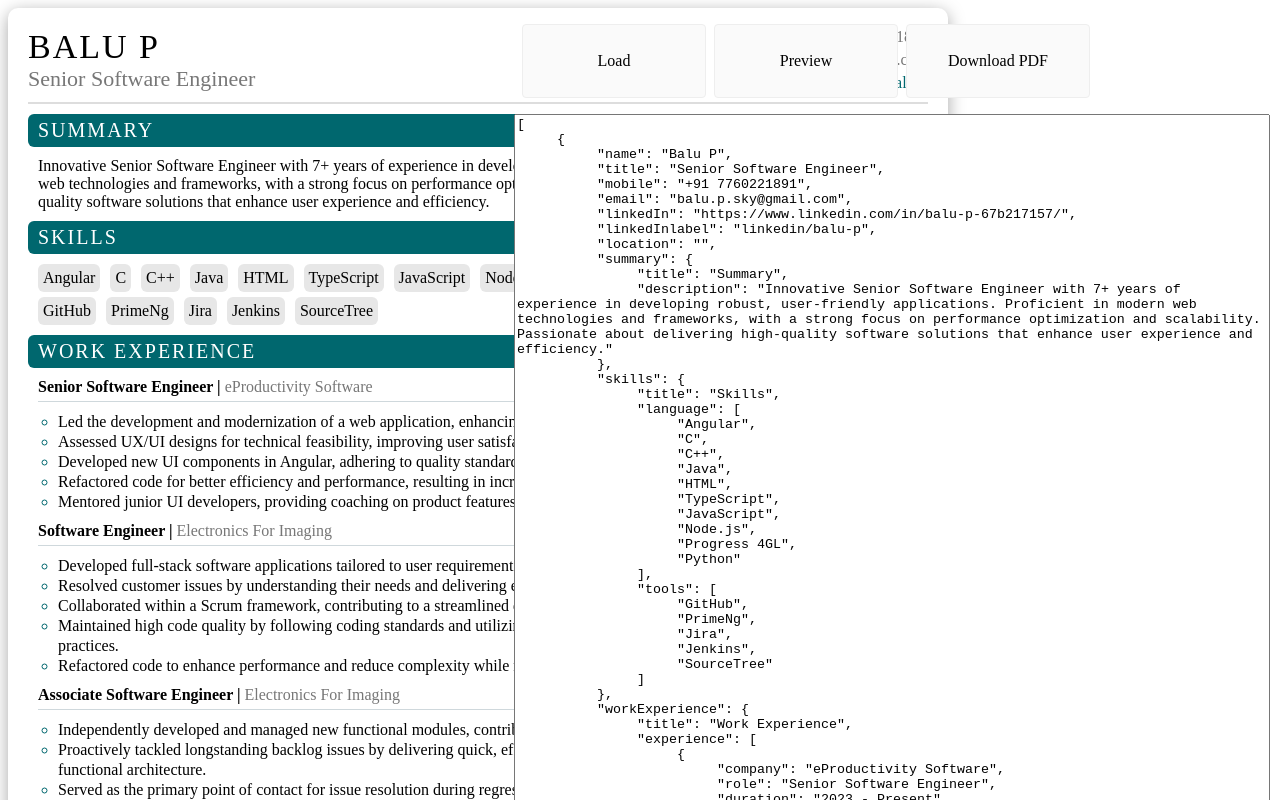
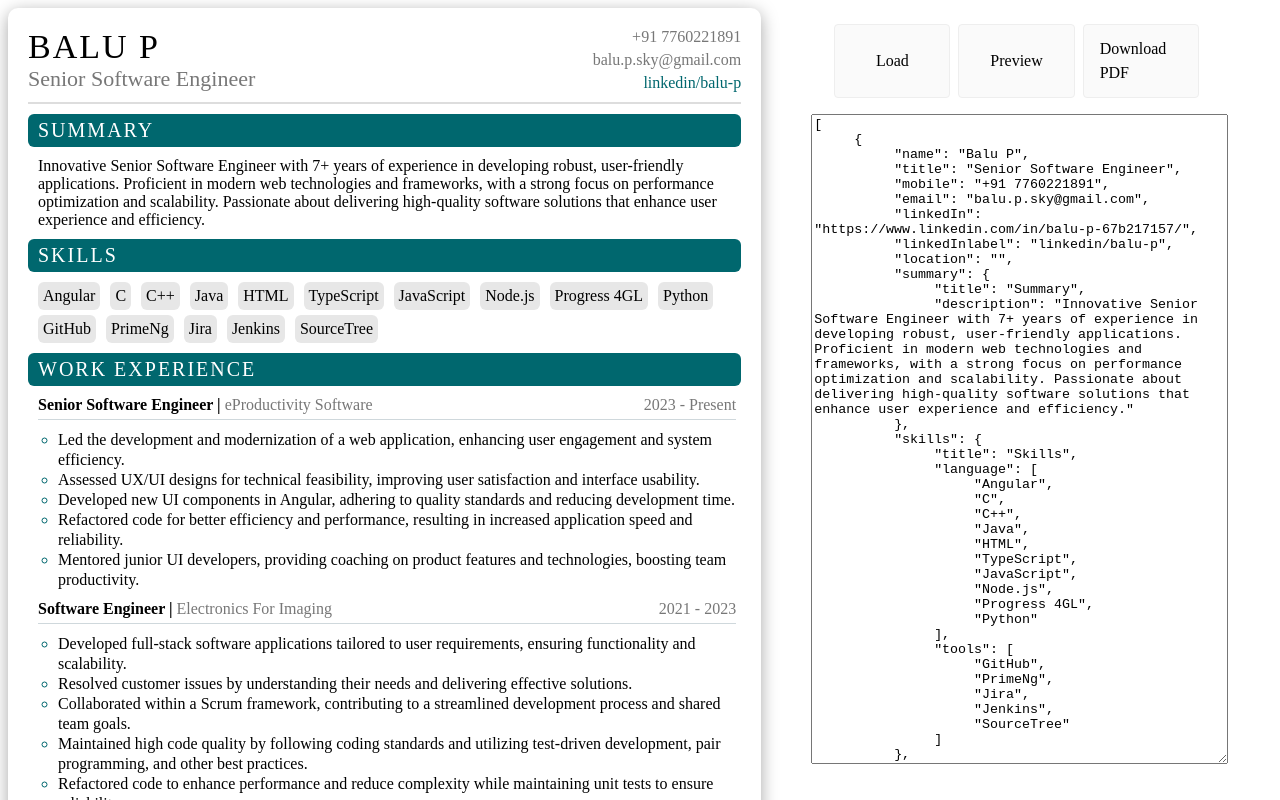
Before and after one commit to Baluu-p/skyMe, an Angular app: page / in a window 1280 px wide. Shown: the top 800 px of the page. Built offline with nearby package versions, Linux system fonts and the light colour scheme.

Commit message:
Added device support

```diff
--- a/angular.json
+++ b/angular.json
@@ -16,11 +16,13 @@
       "root": "",
       "sourceRoot": "src",
       "prefix": "app",
-      "targets": {
+      "architect": {
         "build": {
           "builder": "@angular-devkit/build-angular:application",
           "options": {
-            "outputPath": "dist/skyMe",
+            "outputPath": {
+              "base": "dist/skyMe"
+            },
             "index": "src/index.html",
             "polyfills": [
               "src/polyfills.ts"
@@ -75,6 +77,18 @@
           },
           "defaultConfiguration": "production"
         },
+        "serve": {
+          "builder": "@angular-devkit/build-angular:dev-server",
+          "configurations": {
+            "production": {
+              "buildTarget": "skyMe:build:production"
+            },
+            "development": {
+              "buildTarget": "skyMe:build:development"
+            }
+          },
+          "defaultConfiguration": "development"
+        },
         "extract-i18n": {
           "builder": "@angular-devkit/build-angular:extract-i18n",
           "options": {
--- a/src/app/app.component.html
+++ b/src/app/app.component.html
@@ -1,17 +1,4 @@
-<div class="jc-center" [ngClass]="{'mobile-device fd-col': getDeviceType() === 'mobile'}">
-    <div *ngIf="!preview" class="pos-abs">
-        <div class="buttons-container">
-            <button class="box-btn" (click)="loadResume()">Load</button>
-            <button class="box-btn" (click)="preview = !preview">Preview</button>
-            <button class="box-btn" (click)="downloadPDF()">Download PDF</button>
-        </div>
-        <textarea rows="1" [style.height.px]="750" [style.width.px]="750" [value]="formattedJson"
-            (input)="onChange($event)">
-        </textarea>
-
-
-    </div>
-
+<div [ngClass]="getDeviceType() == 'mobile'?'mobile-device fd-col' : 'd-flex'">
     <div #resumeContainer *ngFor="let profile of resumeDetails" class="resume-container">
         <div class="resume-header">
             <div class="resume-header-left">
@@ -80,4 +67,16 @@
             </div>
         </div>
     </div>
+    <div *ngIf="!preview" class="print-disp-none fd-col w-100" [style.height.px]="window.innerHeight - 50">
+        <div class="buttons-container jc-center">
+            <button class="box-btn" (click)="loadResume()">Load</button>
+            <button class="box-btn" (click)="preview = !preview">Preview</button>
+            <button class="box-btn" (click)="downloadPDF()">Download PDF</button>
+        </div>
+        <div class="h-100">
+            <textarea rows="1" [style.height]="'100%'" [style.width]="'100%'" [value]="formattedJson"
+                (input)="onChange($event)">
+            </textarea>
+        </div>
+    </div>
 </div>
--- a/src/app/app.component.scss
+++ b/src/app/app.component.scss
@@ -10,7 +10,7 @@ button {
     border: 1px solid #eee;
     background-color: #fafafa;
     height: 40px;
-    width: 150px;
+    width: 20%;
     margin: 0 8px 16px;
     padding: 16px;
     display: flex;
@@ -139,3 +139,15 @@ ul {
         }
     }
 }
+
+.print-disp-none {
+    padding-left: 50px;
+    padding-right: 50px;
+}
+
+.mobile-device {
+    .print-disp-none {
+        padding-left: 0px;
+        padding-right: 0px;
+    }
+}
--- a/src/app/app.component.ts
+++ b/src/app/app.component.ts
@@ -16,6 +16,7 @@ export class AppComponent {
 
   title = 'skyMe';
   preview = false;
+  window = window;
 
   resumeDetails: any = [];
 
--- a/src/app/services/device-detector.service.ts
+++ b/src/app/services/device-detector.service.ts
@@ -20,8 +20,8 @@ export class DeviceDetectorService {
 
   /** Determines the device type */
   getDeviceType(): string {
-    if (this.isTablet()) return 'Tablet';
-    if (this.isMobile()) return 'Mobile';
-    return 'Desktop';
+    if (this.isTablet()) return 'tablet';
+    if (this.isMobile()) return 'mobile';
+    return 'desktop';
   }
 }
--- a/src/assets/scss/main.scss
+++ b/src/assets/scss/main.scss
@@ -152,9 +152,12 @@
     justify-content: flex-end;
 }
 
-.pos-abs {
-    position: absolute;
-    right: 10px;
+.w-100 {
+    width: 100%;
+}
+
+.h-100 {
+    height: 100%;
 }
 
 a {
@@ -168,7 +171,7 @@ a {
         print-color-adjust: exact;
     }
 
-    .pos-abs {
+    .print-disp-none {
         display: none;
     }
 
```
